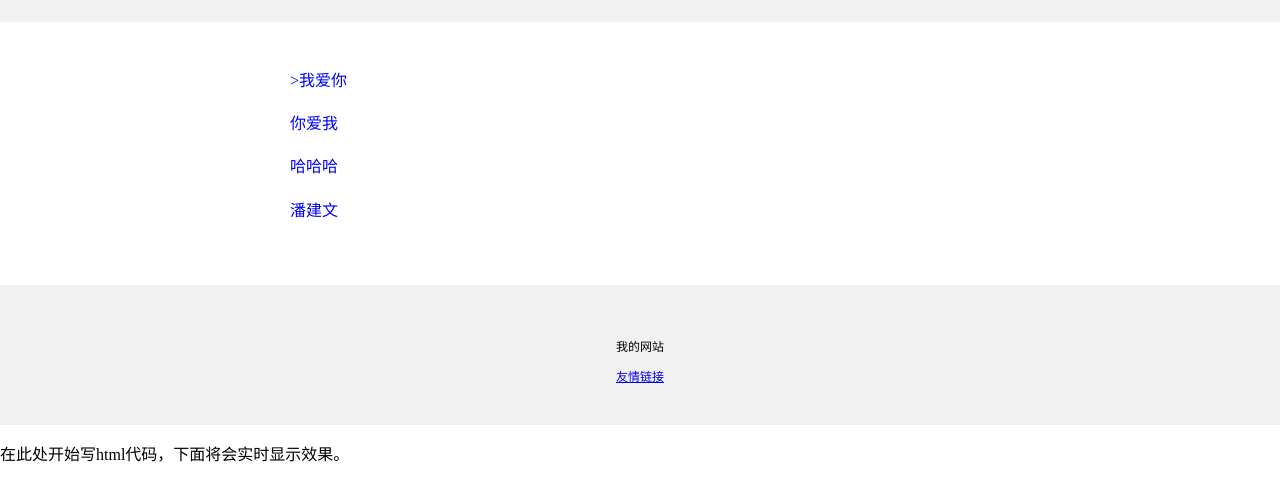
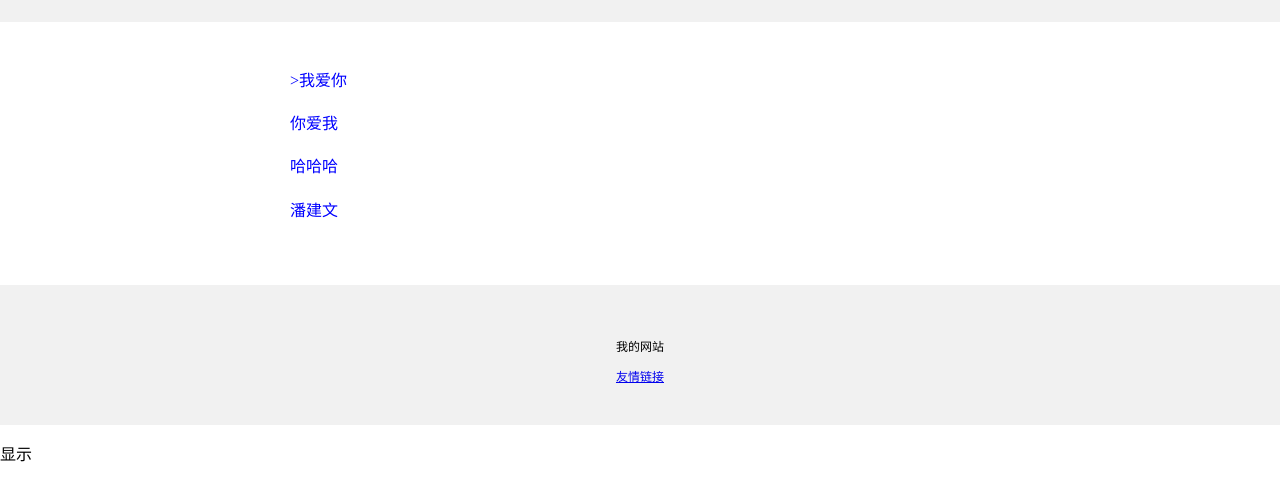
Before and after one commit to ppan233/pan01-1, a plain HTML site: page index.html in a window 1280 px wide. Shown: the part 122-622 px from the top of the page. Drawn offline with Linux system fonts and the light colour scheme.

Commit message:
Update index.html

```diff
--- a/index.html
+++ b/index.html
@@ -40,6 +40,6 @@
       <p>我的网站</p>
       <a href="https://kangwenchang.com/">友情链接</a>
     </div>
-    <p>在此处开始写html代码，下面将会实时显示效果。</p>
+    <p>显示</p>
   </body>
 </html>
```
